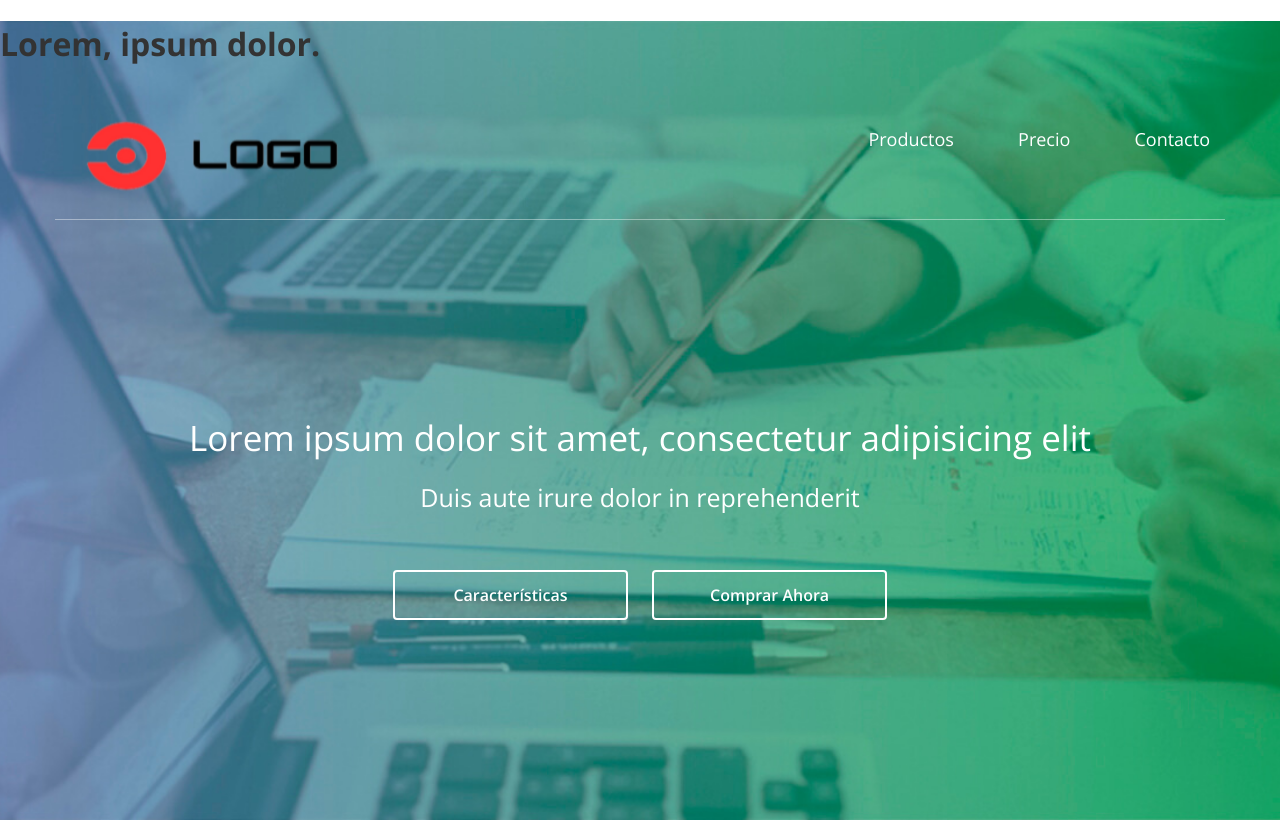
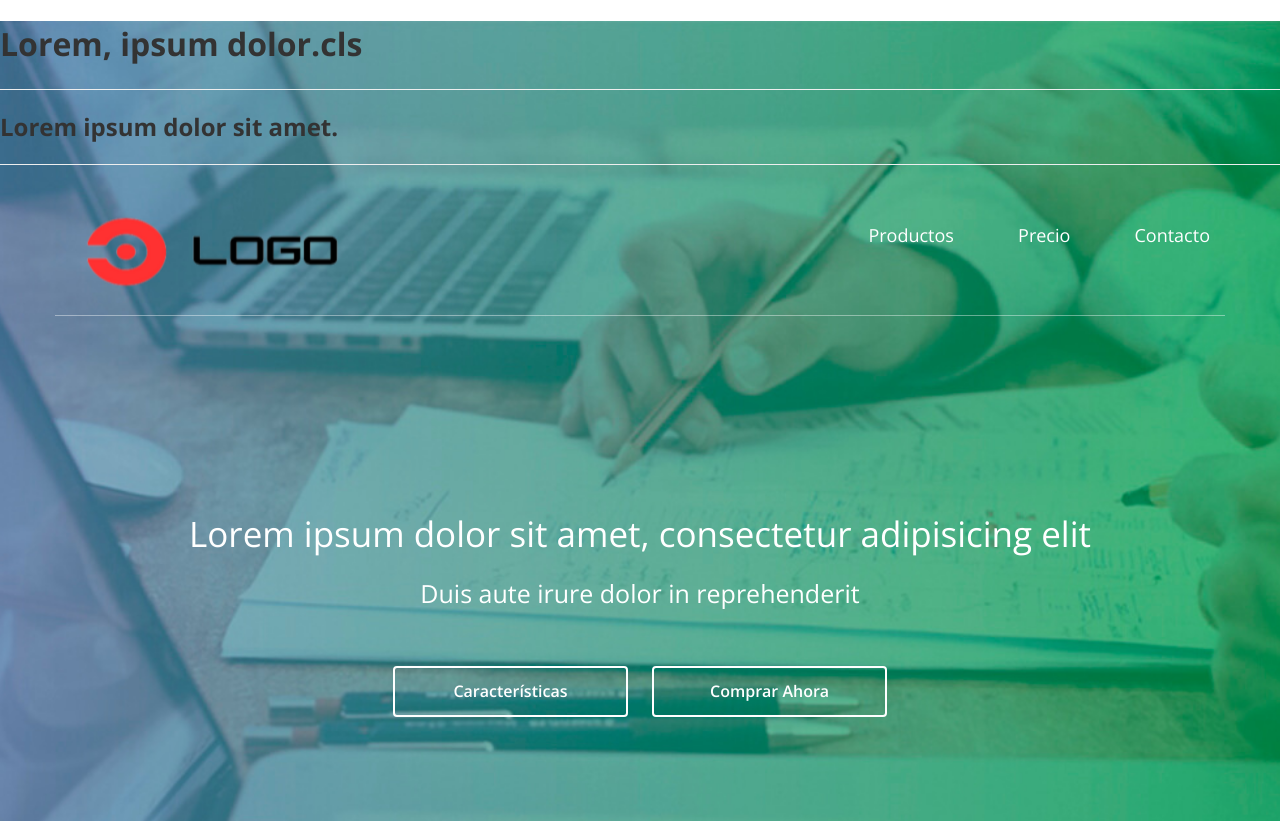
Before and after one commit to donbeltran/misitio, a plain HTML site: page index.html in a window 1280 px wide. Shown: the top 821 px of the page. Drawn offline with nearby package versions, Linux system fonts and the light colour scheme.

Commit message:
segundo commit

```diff
--- a/index.html
+++ b/index.html
@@ -11,7 +11,10 @@
 </head>
 <body>
 	<header>
-		<h1>Lorem, ipsum dolor.</h1>
+		<h1>Lorem, ipsum dolor.cls</h1>
+		<hr>
+		<h2>Lorem ipsum dolor sit amet.</h2>
+		<hr>
 		<div class="container">
 			<div class="row contenedor_logo_menu">
 				<div class="logo col-xs-12 col-md-6">
```
